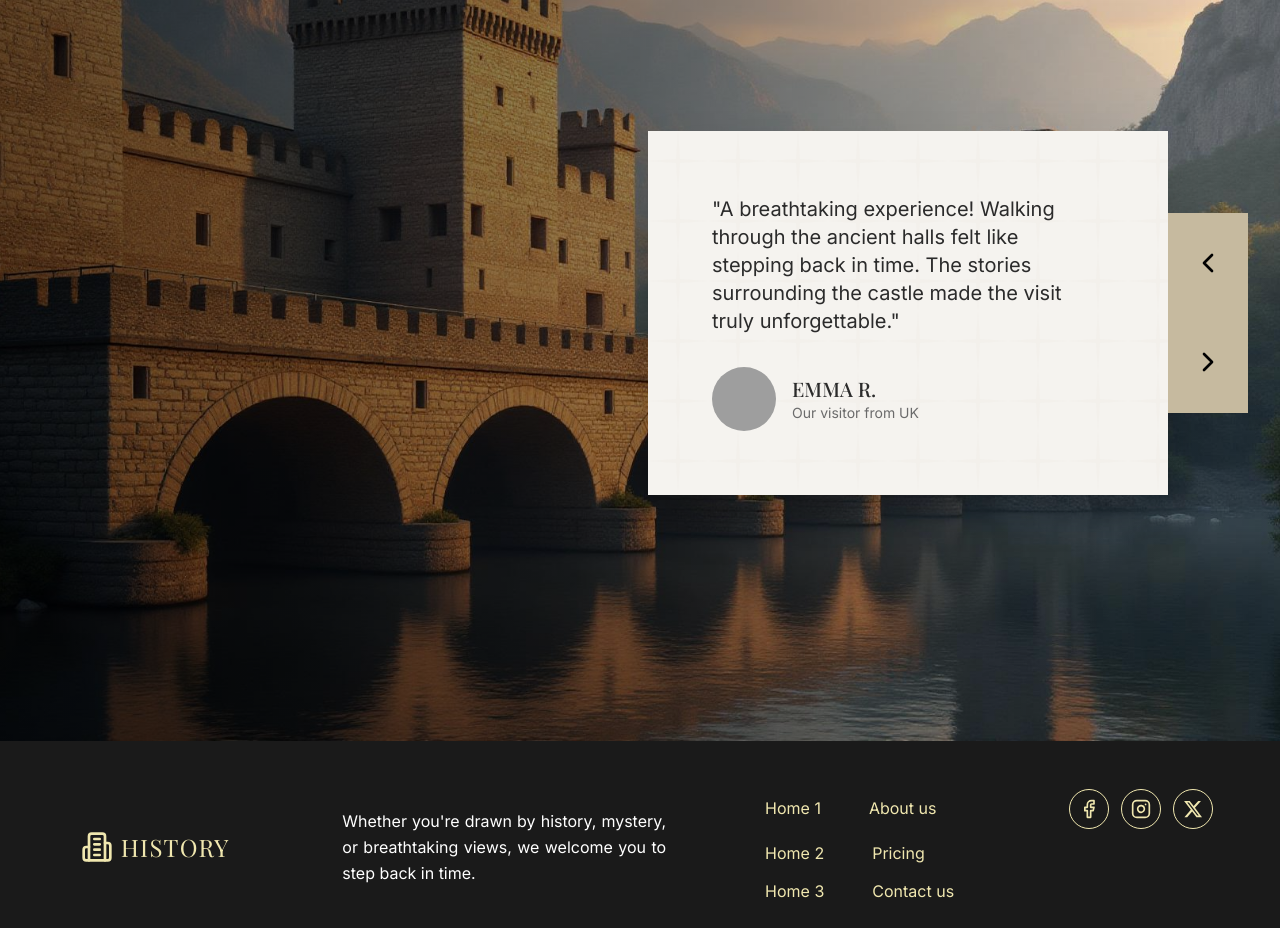
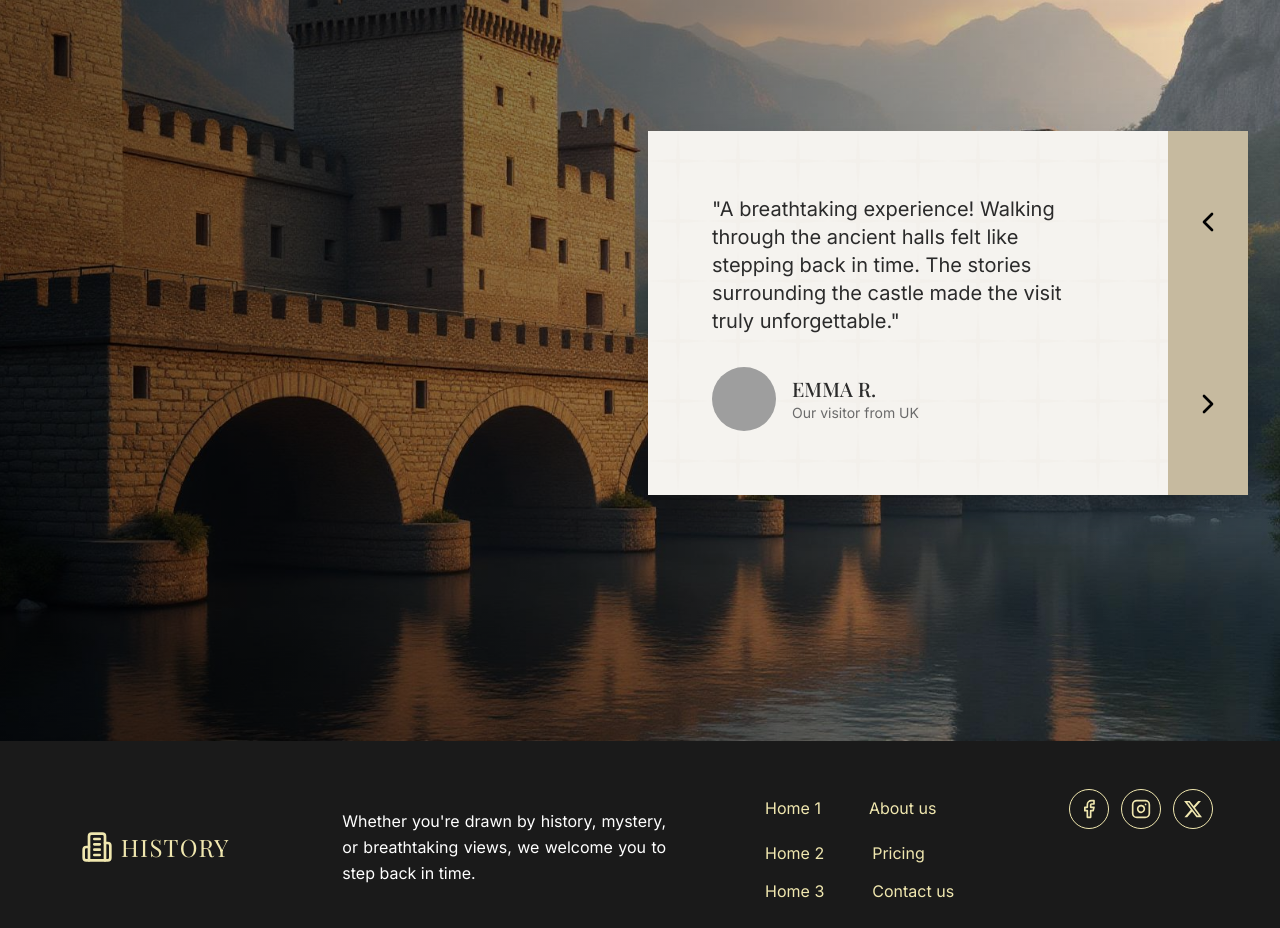
Before and after one commit to mmnabeel317/History-tourism-webpage, a React (Vite) app: page / in a window 1280 px wide. Shown: the part 6700-7628 px from the top of the page. Built offline with nearby package versions, Linux system fonts and the light colour scheme; grey boxes are pictures that could not be loaded; the HTML template or start-up script is replaced by a standard one; a web font is replaced by a local one.

Commit message:
Fix testimonial section buttons

```diff
--- a/src/components/TestimonialSection.tsx
+++ b/src/components/TestimonialSection.tsx
@@ -60,9 +60,9 @@ const TestimonialSection = () => {
       {/* Content */}
       <div className="relative z-10 max-w-[1440px] mx-auto px-8 h-full flex items-center min-h-[600px]">
         <div className="flex items-center justify-end w-full">
-          <div className="flex items-center gap-0">
+          <div className="flex items-stretch shadow-2xl">
             {/* Static white background card */}
-            <div className="w-full lg:w-[520px] bg-background p-16 shadow-2xl">
+            <div className="w-full lg:w-[520px] bg-background p-16">
               {/* Fading content inside */}
               <div className={`space-y-8 transition-opacity duration-500 ${isTransitioning ? 'opacity-0' : 'opacity-100'}`}>
                 <blockquote
@@ -91,30 +91,30 @@ const TestimonialSection = () => {
             </div>
 
             {/* Navigation Buttons */}
-            <div className="flex flex-col gap-0">
+            <div className="flex flex-col">
               <button
                 onClick={prevTestimonial}
                 disabled={isTransitioning}
-                className="w-[80px] h-[100px] flex items-center justify-center transition-all active:translate-y-px disabled:opacity-50 focus-visible:outline focus-visible:outline-2 border-l border-t border-r border-gold"
+                className="group w-[80px] flex-1 flex items-center justify-center transition-all disabled:opacity-50 focus-visible:outline focus-visible:outline-2"
                 style={{
                   background: 'hsl(var(--gold))',
                   outlineColor: 'hsl(var(--gold))'
                 }}
                 aria-label="Previous testimonial"
               >
-                <ChevronLeft className="h-8 w-8 text-primary" />
+                <ChevronLeft className="h-8 w-8 text-primary transition-transform duration-300 group-hover:-translate-x-1" />
               </button>
               <button
                 onClick={nextTestimonial}
                 disabled={isTransitioning}
-                className="w-[80px] h-[100px] flex items-center justify-center transition-all active:translate-y-px disabled:opacity-50 focus-visible:outline focus-visible:outline-2 border-l border-b border-r border-gold"
+                className="group w-[80px] flex-1 flex items-center justify-center transition-all disabled:opacity-50 focus-visible:outline focus-visible:outline-2"
                 style={{
                   background: 'hsl(var(--gold))',
                   outlineColor: 'hsl(var(--gold))'
                 }}
                 aria-label="Next testimonial"
               >
-                <ChevronRight className="h-8 w-8 text-primary" />
+                <ChevronRight className="h-8 w-8 text-primary transition-transform duration-300 group-hover:translate-x-1" />
               </button>
             </div>
           </div>
```
